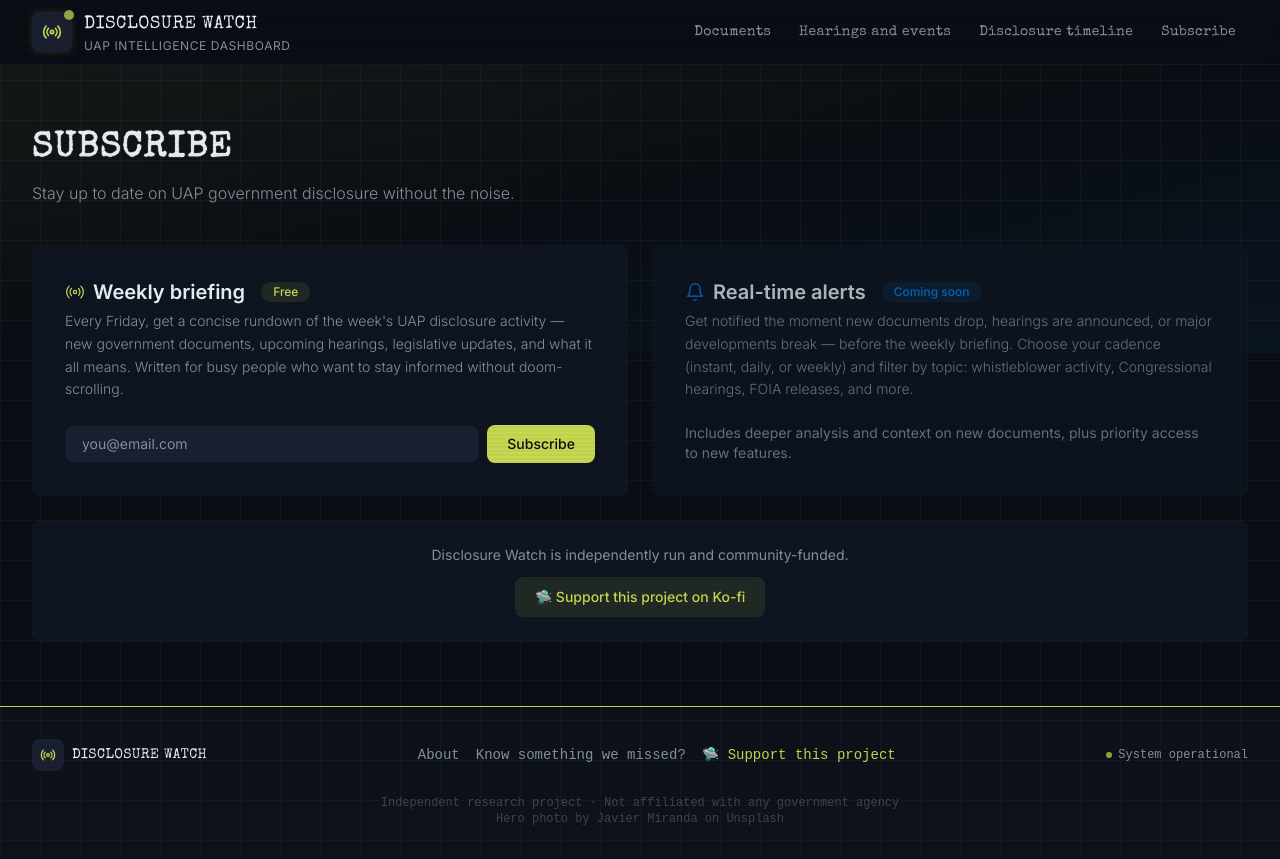
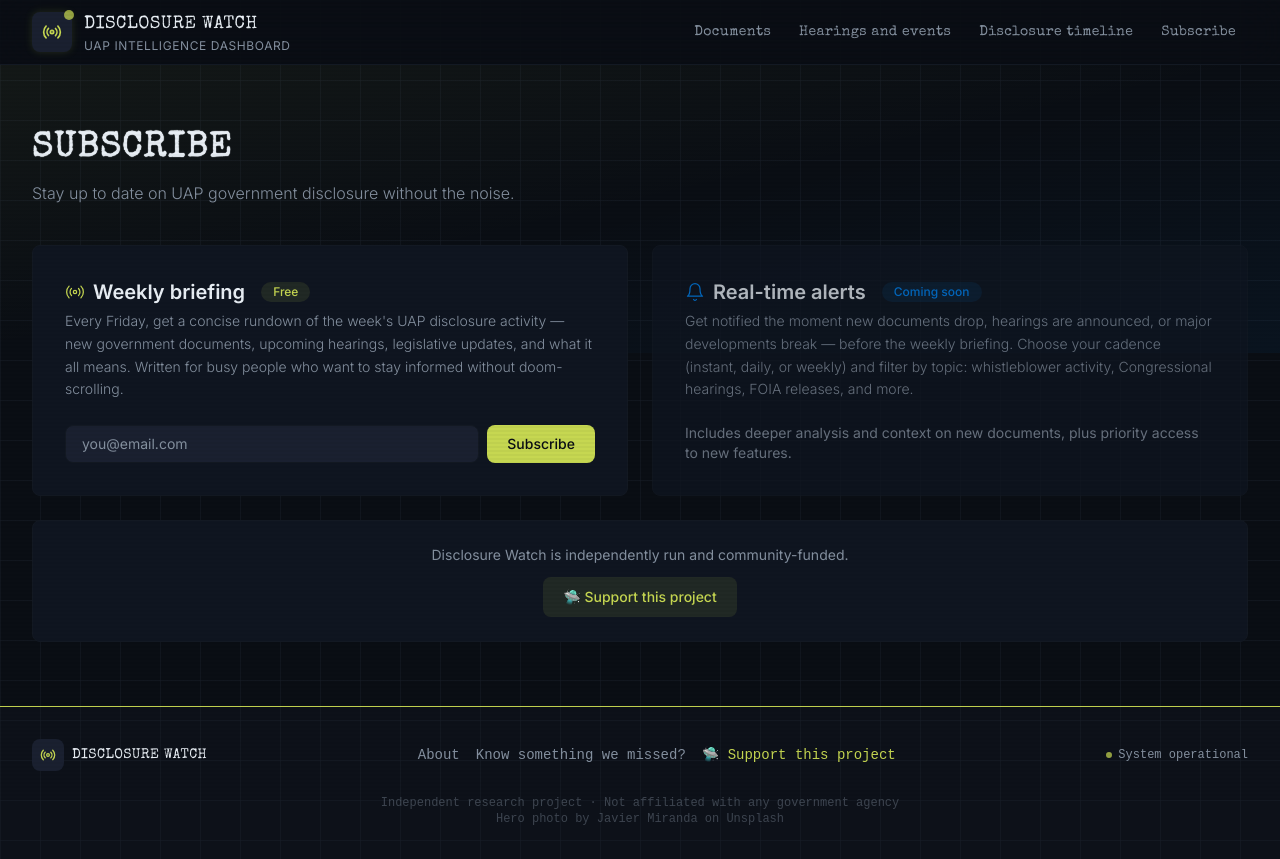
Before and after one commit to pazonada/disclosure-watch, a Next.js app: page /subscribe in a window 1280 px wide. Built offline with nearby package versions, Linux system fonts and the light colour scheme.

Commit message:
Simplify support button text

```diff
--- a/app/subscribe/page.tsx
+++ b/app/subscribe/page.tsx
@@ -75,7 +75,7 @@ export default function SubscribePage() {
           rel="noopener noreferrer"
           className="inline-block rounded-lg bg-[var(--lime-10)] px-5 py-2.5 text-sm font-medium text-lime transition-colors hover:bg-[var(--lime-30)]"
         >
-          🛸 Support this project on Ko-fi
+          🛸 Support this project
         </a>
       </div>
     </div>
```
